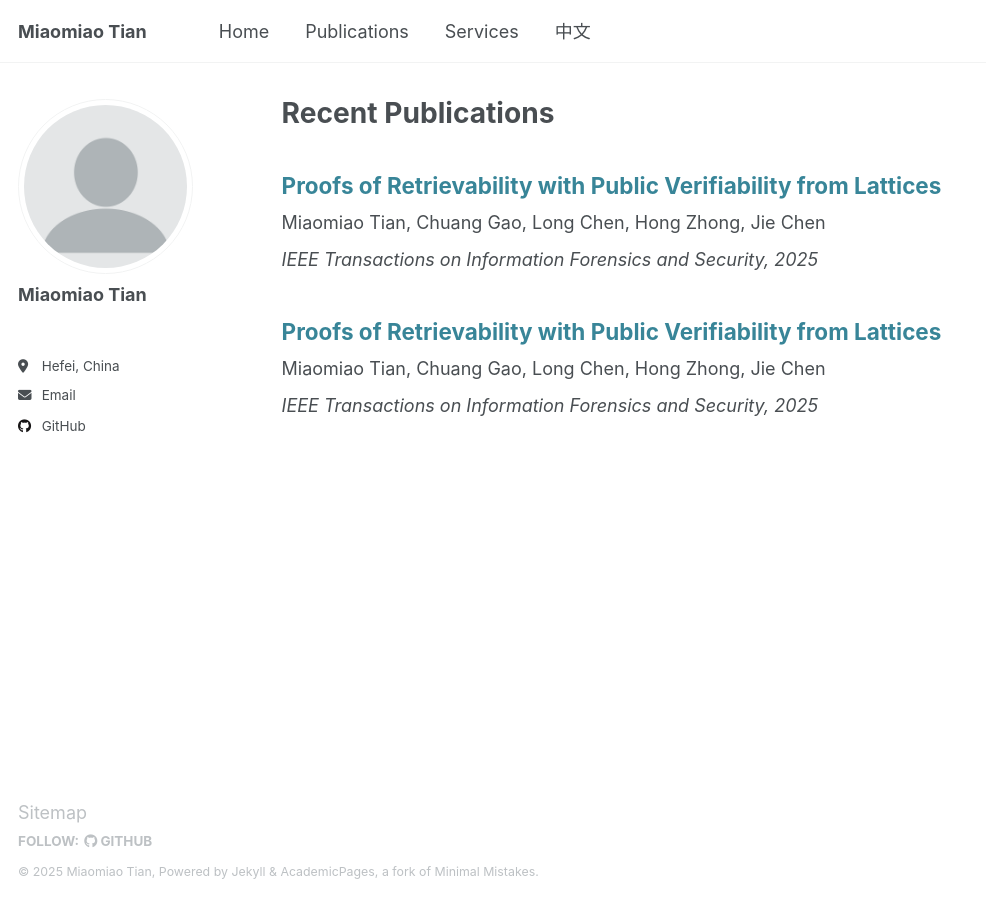
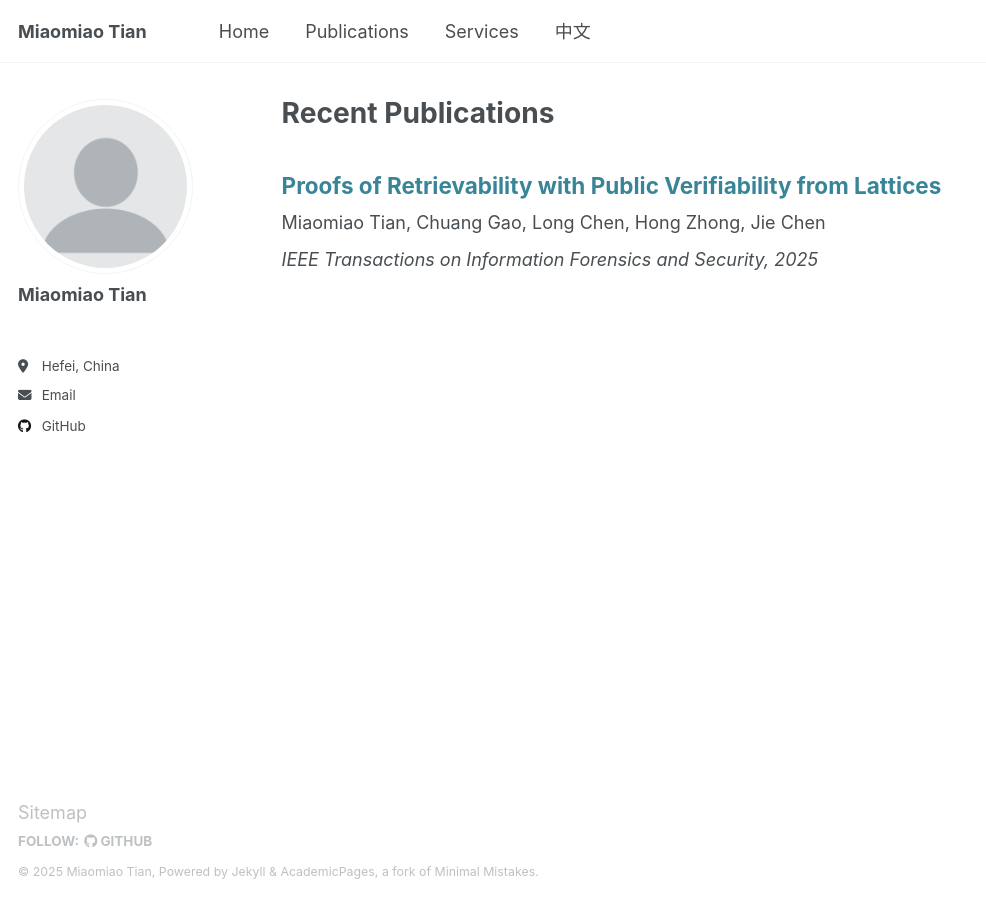
Before and after one commit to dmtian/dmtian.github.io, a Jekyll site: the page built from _pages/publications.html, in a window 1280 px wide. Shown: the whole page, without its empty margins (0-986 px from the left). Built offline with Jekyll 4.4.1, drawn with Linux system fonts in a browser that asks for light colours.

Commit message:
Update publications.html

```diff
--- a/_pages/publications.html
+++ b/_pages/publications.html
@@ -9,8 +9,3 @@ author_profile: true
 <p style="font-size: 18px;margin-top: 10px;margin-bottom: 10px;">Miaomiao Tian, Chuang Gao, Long Chen, Hong Zhong, Jie Chen</p>
 <p style="font-size: 18px;margin-top: 10px;margin-bottom: 10px;font-style: italic;">IEEE Transactions on Information Forensics and Security, 2025</p>
 </div>
-<div>
-<h2 style="color: rgb(56,133,152);margin-bottom: 10px;">Proofs of Retrievability with Public Verifiability from Lattices</h2>
-<p style="font-size: 18px;margin-top: 10px;margin-bottom: 10px;">Miaomiao Tian, Chuang Gao, Long Chen, Hong Zhong, Jie Chen</p>
-<p style="font-size: 18px;margin-top: 10px;margin-bottom: 10px;font-style: italic;">IEEE Transactions on Information Forensics and Security, 2025</p>
-</div>
```
